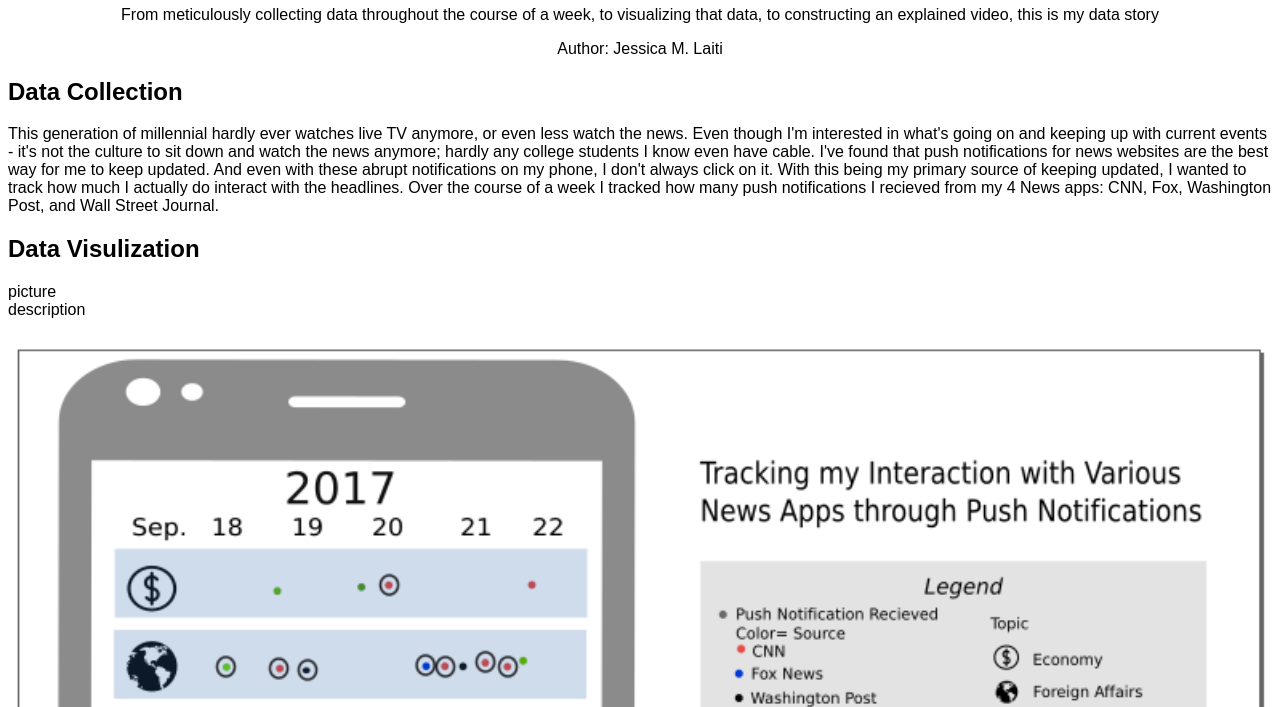
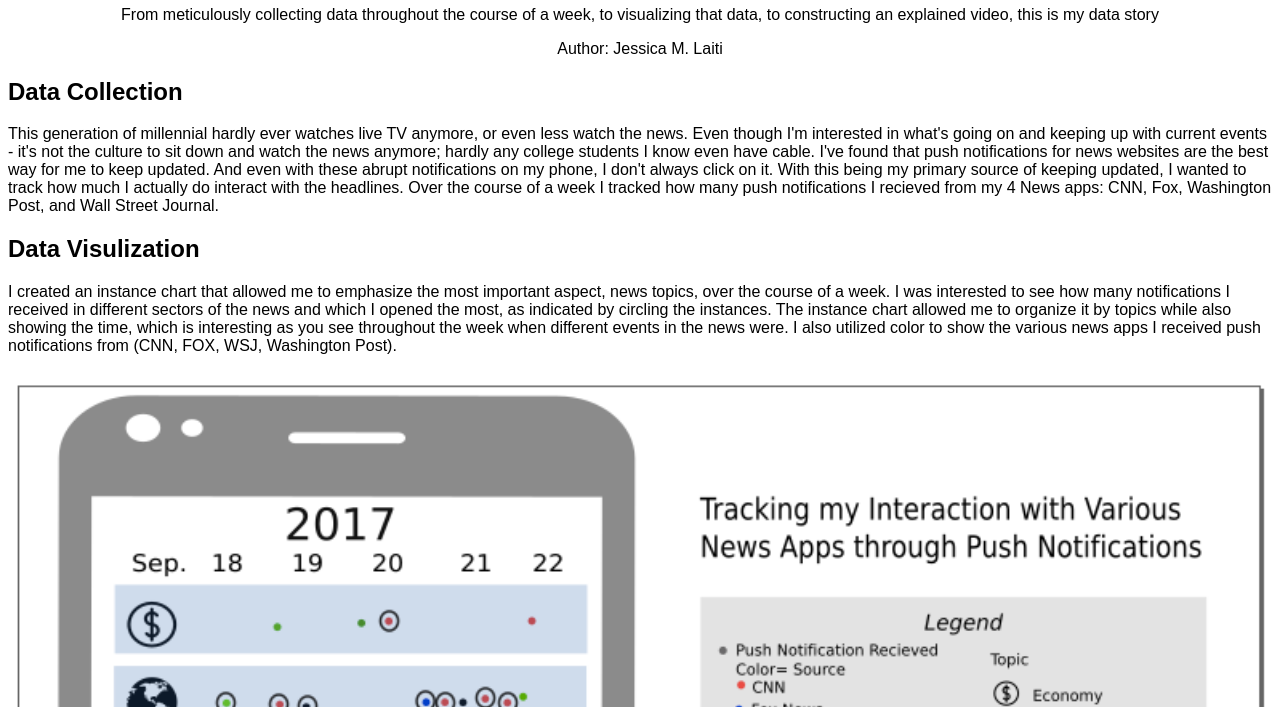
Before and after one commit to jmlaiti/laiti-datastory, a plain HTML site: page index.html in a window 1280 px wide. Shown: the part 93-800 px from the top of the page. Drawn offline with Linux system fonts and the light colour scheme.

Commit message:
data vis description

```diff
--- a/index.html
+++ b/index.html
@@ -22,8 +22,8 @@
 				<h2> Data Visulization <h2>
 			</section>
 			<section id="social">
-				<div>picture</div>
-				<div>description</div>
+				<div>I created an instance chart that allowed me to emphasize the most important aspect, news topics, over the course of a week. I was interested to see how many notifications I received in different sectors of the news and which I opened the most, as indicated by circling the instances. The instance chart allowed me to organize it by topics while also showing the time, which is interesting as you see throughout the week when different events in the news were. I also utilized color to show the various news apps I received push notifications from (CNN, FOX, WSJ, Washington Post). </div>
+
 			</section>
 			<section id="personal">
 				</p>
```
